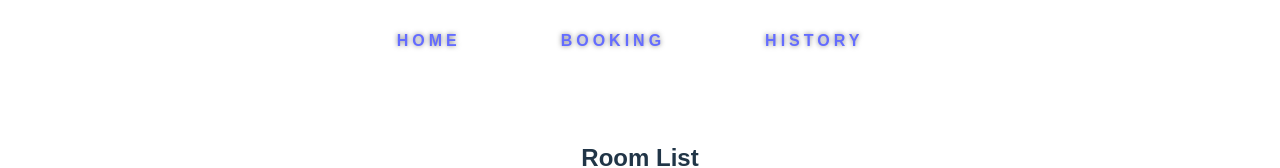
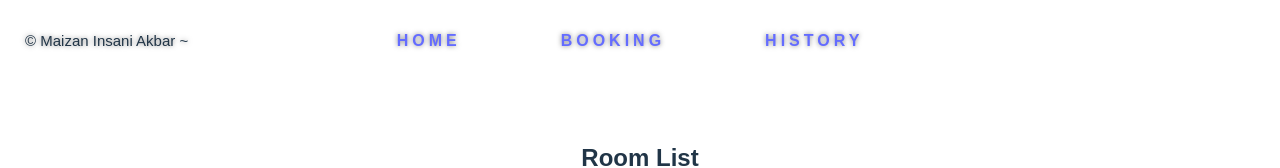
Before and after one commit to izanmaizan/project-restapi-refa-javami-kurnia, a React (Vite) app: page / in a window 1280 px wide. Shown: the top 168 px of the page. Built offline with nearby package versions, Linux system fonts and the light colour scheme; no server answers.

Commit message:
create credit

```diff
--- a/src/App.jsx
+++ b/src/App.jsx
@@ -11,6 +11,9 @@ import History from './components/History.jsx';
 const Navigation = () => {
   return (
     <nav className='navigation'>
+      <span className='credit'>
+      &copy; Maizan Insani Akbar
+      </span>
       <ul>
         <li><Link to="/">Home</Link></li>
         <li><Link to="/booking">Booking</Link></li>
--- a/src/index.css
+++ b/src/index.css
@@ -501,3 +501,15 @@ input[type="date"]{
   font-style: italic;
   font-size: 0.85em;
 }
+
+.credit {
+  position: absolute;
+  left: 25px;
+  top: 30px;
+  font-size: 15px;
+  font-family:cursive, sans-serif;
+}
+
+.credit::after {
+  content: ' ~';
+}
```
Also changed, not shown: 1 other file (tests, documents, lock files or other folders).
